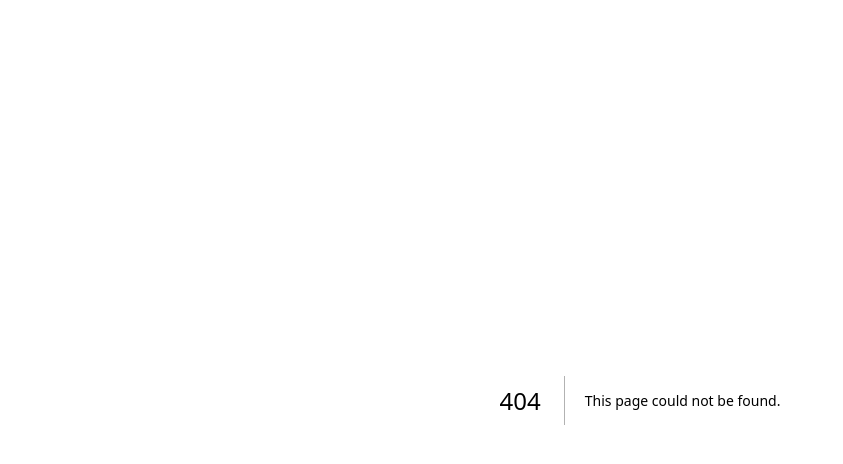
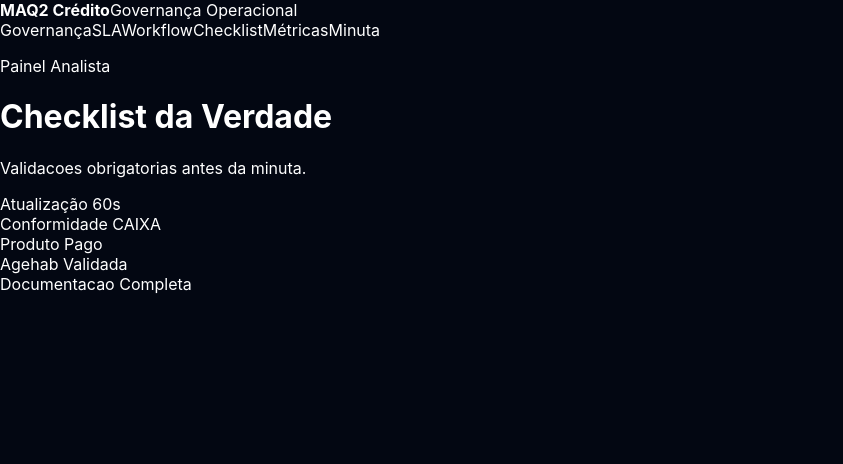
Before and after one commit to catsandygo-design/MAQ2-CREDITO, a Next.js app: page /analista/checklist in a window 1280 px wide. Before the commit this address had no page. Shown: the top 464 px of the page, without its empty margins (0-843 px from the left). Built offline with nearby package versions, Linux system fonts and the light colour scheme.

Commit message:
Add checklist page

```diff
--- /dev/null
+++ b/src/app/analista/checklist/page.tsx
@@ -0,0 +1,14 @@
+import { DashboardShell } from '@/components/layout/dashboard-shell';
+
+export default function ChecklistPage() {
+  return (
+    <DashboardShell title="Checklist da Verdade" description="Validacoes obrigatorias antes da minuta.">
+      <div className="maq-grid-2">
+        <div className="maq-card">Conformidade CAIXA</div>
+        <div className="maq-card">Produto Pago</div>
+        <div className="maq-card">Agehab Validada</div>
+        <div className="maq-card">Documentacao Completa</div>
+      </div>
+    </DashboardShell>
+  );
+}
```
